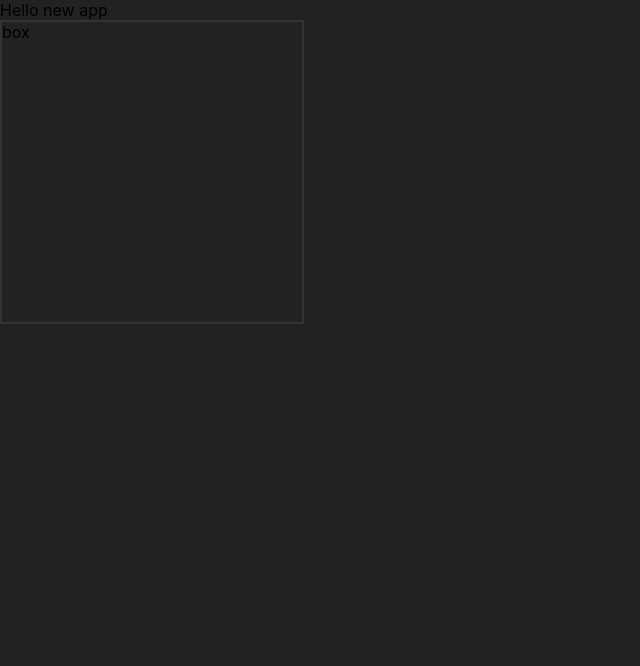
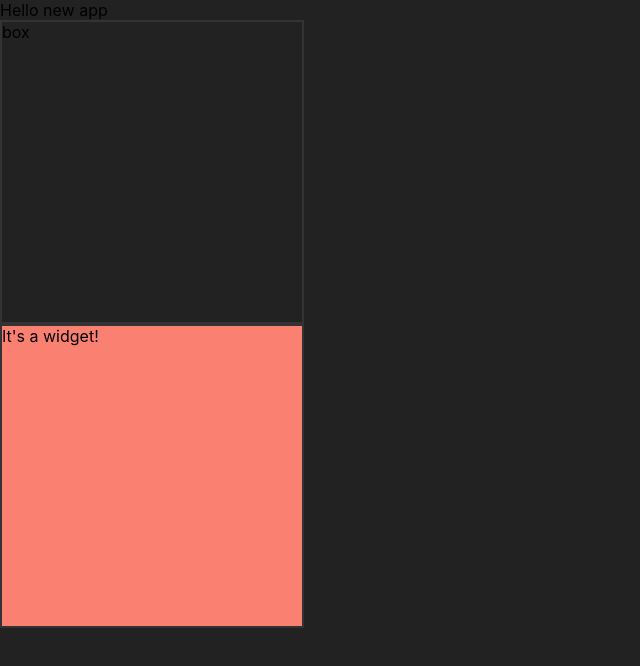
Before and after one commit to sparkgeo/sample-react-application, a React (Create React App) app: page / in a window 1280 px wide. Shown: the top 666 px of the page, without its empty margins (0-640 px from the left). Built offline with nearby package versions, Linux system fonts and the light colour scheme; a web font is replaced by a local one.

Commit message:
✨ Build scaffold for helpers and lib

```diff
--- a/src/components/Layout/index.js
+++ b/src/components/Layout/index.js
@@ -1,11 +1,12 @@
 import React from 'react'
-import { GenericContainer } from '..'
+import { GenericContainer, SampleWidget } from '..'
 
 const Layout = () => {
   return (
     <>
       <div>Hello new app</div>
       <GenericContainer>box</GenericContainer>
+      <SampleWidget />
     </>
   )
 }
--- a/src/components/SampleWidget/index.js
+++ b/src/components/SampleWidget/index.js
@@ -2,7 +2,7 @@ import React from 'react'
 import { Container } from './styled'
 
 const index = () => {
-  return <Container>It&aposs a widget!</Container>
+  return <Container>It's a widget!</Container>
 }
 
 export default index
```
Also changed, not shown: src/helpers/index.js (added), src/lib/index.js (added).
